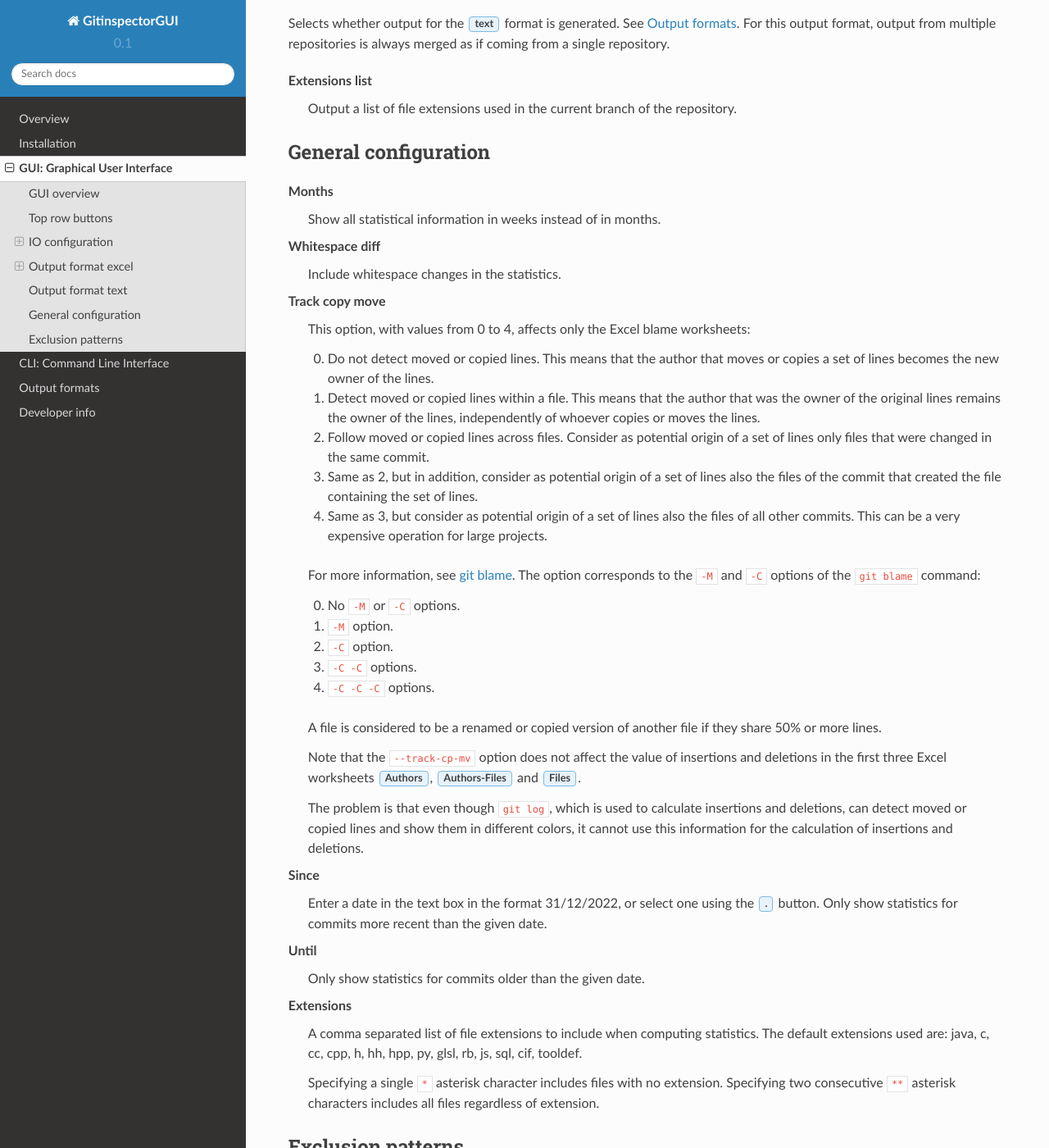
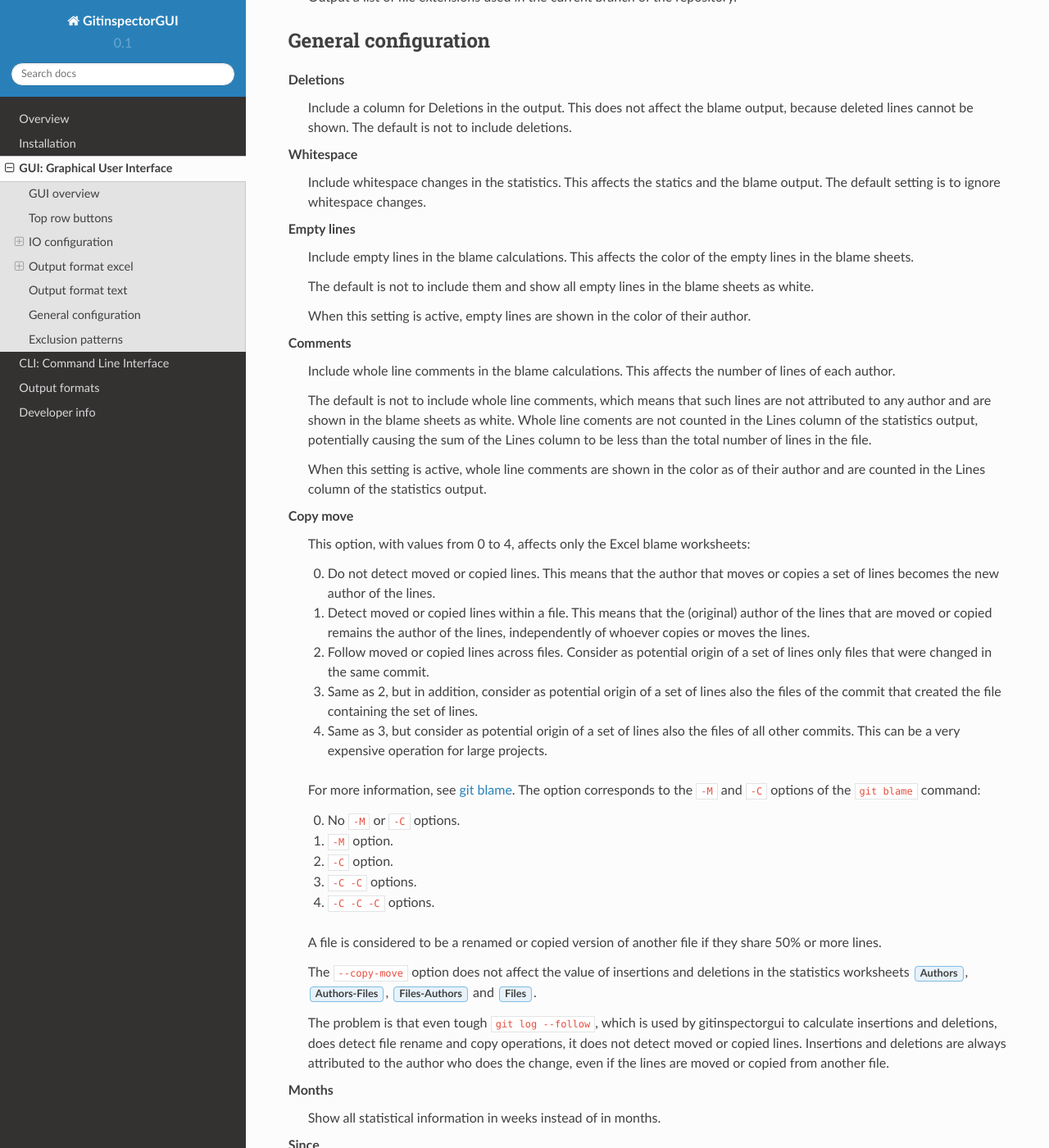
Before and after one commit to davbeek/gitinspectorgui-rtd, a Sphinx documentation site: the page built from docs/source/gui.rst, in a window 1280 px wide and 1400 px high, scrolled down 4872 px. Shown: the whole window at 82% size. Built offline with Sphinx 7.4.7 and the Read the Docs theme 2.0.0, drawn with Linux system fonts in a browser that asks for light colours.

Commit message:
issue #216: update documentation

```diff
--- a/docs/source/gui.rst
+++ b/docs/source/gui.rst
@@ -43,8 +43,8 @@ Percentage box
 
   Adjusting the percentage box immediately updates the height of the input and
   console parts of the GUI. The height and width of the GUI can be changed by
-  dragging the edges of the the GUI. The height of the input and console parts are
-  updated when the height of the GUI has become stable after dragging.
+  dragging the edges of the the GUI. The height of the input and console parts
+  are updated when the height of the GUI has become stable after dragging.
 
 
 IO configuration
@@ -190,14 +190,44 @@ Extensions list
 
 General configuration
 ---------------------
+Deletions
+  Include a column for Deletions in the output. This does not affect the blame
+  output, because deleted lines cannot be shown. The default is not to include
+  deletions.
+
+Whitespace
+    Include whitespace changes in the statistics. This affects the statics and
+    the blame output. The default setting is to ignore whitespace changes.
+
+Empty lines
+  Include empty lines in the blame calculations. This affects the color of the
+  empty lines in the blame sheets.
+
+  The default is not to include them and show all empty lines in the blame
+  sheets as white.
+
+  When this setting is active, empty lines are shown in the color of their
+  author.
+
+Comments
+  Include whole line comments in the blame calculations. This affects the number
+  of lines of each author.
+
+  The default is not to include whole line comments, which means that such lines
+  are not attributed to any author and are shown in the blame sheets as white.
+  Whole line coments are not counted in the Lines column of the statistics
+  output, potentially causing the sum of the Lines column to be less than the
+  total number of lines in the file.
+
+  When this setting is active, whole line comments are shown in the color as of
+  their author and are counted in the Lines column of the statistics output.
+
+Copy move
+  .. include:: opt-hard.inc
+
+
 Months
 	Show all statistical information in weeks instead of in months.
-
-Whitespace diff
-    Include whitespace changes in the statistics.
-
-Track copy move
-  .. include:: opt-hard.inc
 
 Since
 	Enter a date in the text box in the format 31/12/2022, or select one using the
--- a/docs/source/opt-hard.inc
+++ b/docs/source/opt-hard.inc
@@ -1,10 +1,10 @@
 This option, with values from 0 to 4, affects only the Excel blame worksheets:
 
 0. Do not detect moved or copied lines. This means that the author that moves or
-   copies a set of lines becomes the new owner of the lines.
-1. Detect moved or copied lines within a file. This means that the author that
-   was the owner of the original lines remains the owner of the lines,
-   independently of whoever copies or moves the lines.
+   copies a set of lines becomes the new author of the lines.
+1. Detect moved or copied lines within a file. This means that the (original)
+   author of the lines that are moved or copied remains the author of the
+   lines, independently of whoever copies or moves the lines.
 2. Follow moved or copied lines across files. Consider as potential origin of a
    set of lines only files that were changed in the same commit.
 3. Same as 2, but in addition, consider as potential origin of a set of lines
@@ -27,11 +27,12 @@ command:
 A file is considered to be a renamed or copied version of another file if they
 share 50% or more lines.
 
-Note that the ``--track-cp-mv`` option does not affect the value of insertions
-and deletions in the first three Excel worksheets :guilabel:`Authors`,
-:guilabel:`Authors-Files` and :guilabel:`Files`.
+The ``--copy-move`` option does not affect the value of insertions and deletions
+in the statistics worksheets :guilabel:`Authors`,
+:guilabel:`Authors-Files`, :guilabel:`Files-Authors` and :guilabel:`Files`.
 
-The problem is that even though ``git log``, which is used to calculate
-insertions and deletions, can detect moved or copied lines and show them in
-different colors, it cannot use this information for the calculation of
-insertions and deletions.
+The problem is that even tough ``git log --follow``, which is used by
+gitinspectorgui to calculate insertions and deletions, does detect file
+rename and copy operations, it does not detect moved or copied lines. Insertions
+and deletions are always attributed to the author who does the change, even if
+the lines are moved or copied from another file.
```
Also changed, not shown: docs/source/output-formats.rst (+5 -5 lines), docs/source/overview.rst (+8 -8 lines), docs/source/_files/gui-repo-select.png, docs/source/_files/gui.png.
